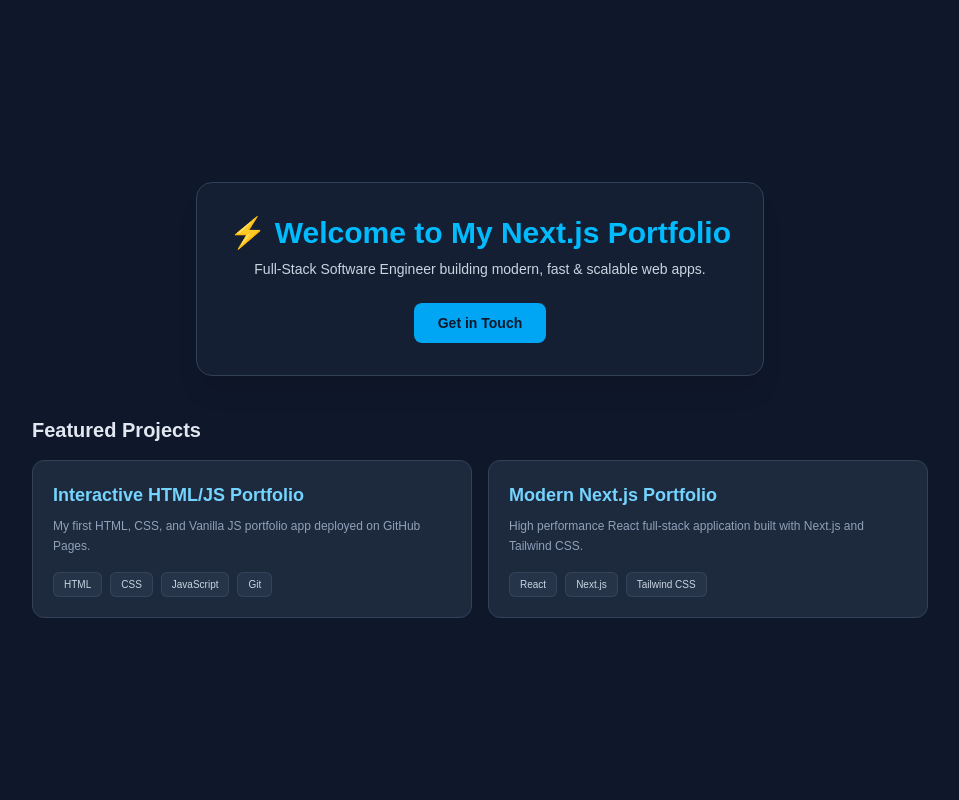
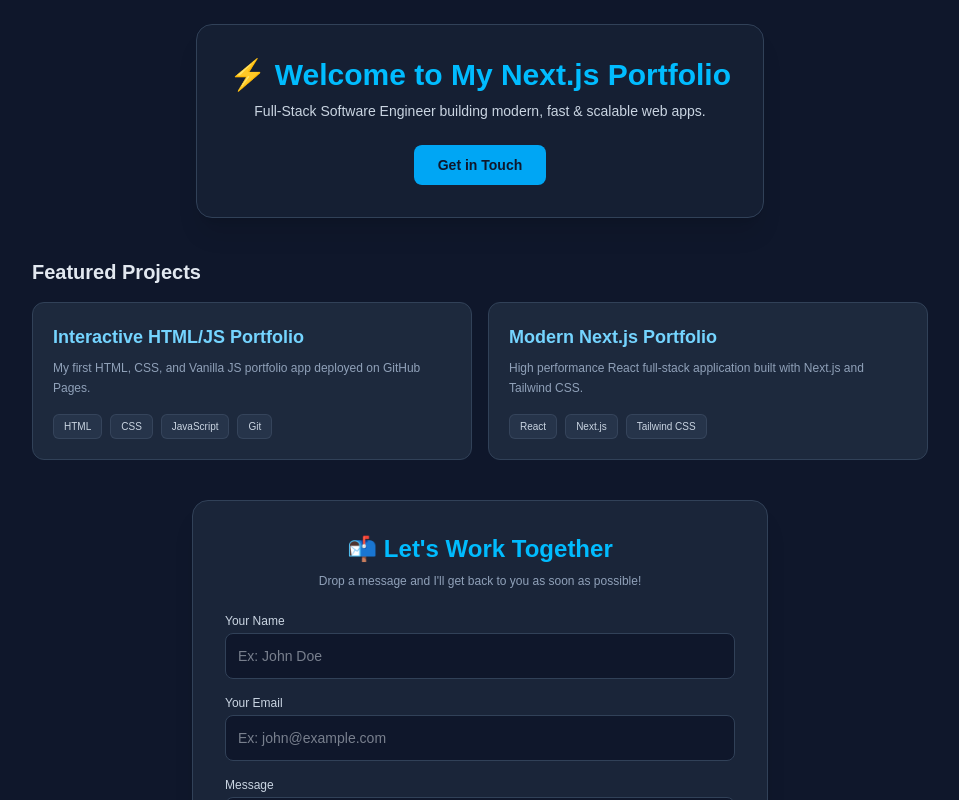
Before and after one commit to pasinduwijethilaka/my-next-portfolio, a Next.js app: page / in a window 1280 px wide. Shown: the top 800 px of the page, without its empty margins (160-1119 px from the left). Built offline with nearby package versions, Linux system fonts and the light colour scheme.

Commit message:
Feat: Add Web3Forms access key to ContactForm

```diff
--- a/app/page.tsx
+++ b/app/page.tsx
@@ -1,5 +1,6 @@
 import React from 'react';
 import ProjectCard from './components/ProjectCard';
+import ContactForm from './components/ContactForm';
 export default function Home() {
   return (
     <main className="min-h-screen bg-slate-900 text-white flex flex-col items-center justify-center p-6">
@@ -35,6 +36,8 @@
           />
         </div>
       </div>
+      {/* 📬 Contact Form Section */}
+      <ContactForm />
 
     </main>
   );
```
